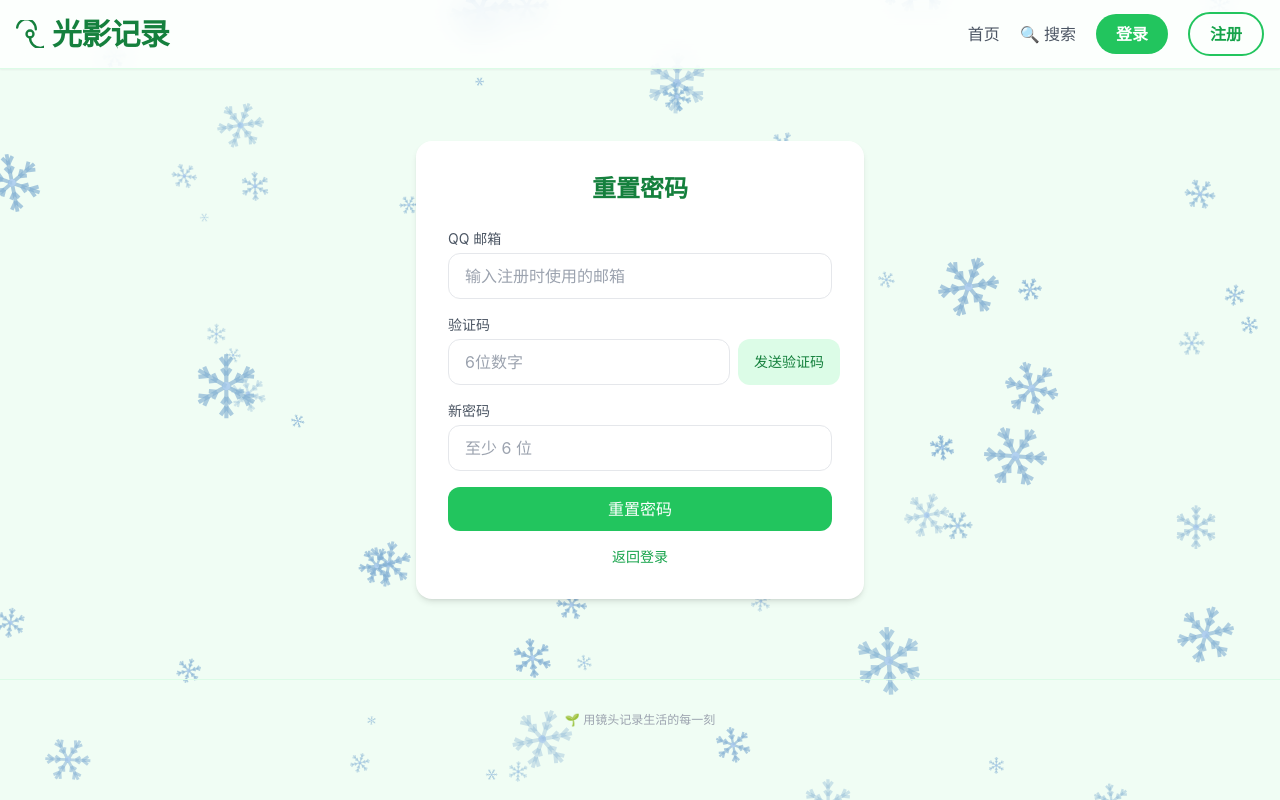
After one commit to 1204940764/web-study, a Flask app: page /forgot-password in a window 1280 px wide. The commit adds this page. Run offline with Flask 3, Linux system fonts and the light colour scheme; some libraries are stand-ins or nearby versions.

Commit message:
feat: add password change in profile and forgot password flow
- Profile: add change password form (old + new + confirm)
- Forgot password: email verification code + new password
- Add "forgot password?" link on login page
- Fix announcement deletion FK constraint error

Co-Authored-By: Claude Opus 4.7 <noreply@anthropic.com>

```diff
--- a/app/admin/routes.py
+++ b/app/admin/routes.py
@@ -1,7 +1,7 @@
 from flask import Blueprint, render_template, redirect, url_for, flash, request
 from flask_login import login_required, current_user
 from app.extensions import db
-from app.models import User, Photo, Comment, Announcement
+from app.models import User, Photo, Comment, Announcement, AnnouncementView
 from app.decorators import admin_required
 
 admin_bp = Blueprint('admin', __name__, url_prefix='/admin')
@@ -121,6 +121,7 @@ def create_announcement():
 @admin_required
 def delete_announcement(ann_id):
     ann = Announcement.query.get_or_404(ann_id)
+    AnnouncementView.query.filter_by(announcement_id=ann_id).delete()
     db.session.delete(ann)
     db.session.commit()
     flash('公告已删除', 'success')
--- a/app/auth/routes.py
+++ b/app/auth/routes.py
@@ -88,3 +88,52 @@ def logout():
     logout_user()
     flash('已退出登录', 'success')
     return redirect(url_for('main.index'))
+
+
+@auth_bp.route('/forgot-password', methods=['GET', 'POST'])
+def forgot_password():
+    if current_user.is_authenticated:
+        return redirect(url_for('main.index'))
+
+    if request.method == 'POST':
+        email = request.form.get('email', '').strip()
+        new_pw = request.form.get('new_password', '').strip()
+        code = request.form.get('code', '').strip()
+
+        error = None
+        if not email or '@' not in email:
+            error = '请输入有效的邮箱地址'
+        elif not User.query.filter_by(email=email).first():
+            error = '该邮箱未注册'
+        elif len(new_pw) < 6:
+            error = '密码至少 6 位'
+        elif not code:
+            error = '请输入验证码'
+        else:
+            v = EmailVerification.valid_code(email, code)
+            if not v:
+                error = '验证码错误或已过期'
+
+        if error:
+            flash(error, 'error')
+        else:
+            user = User.query.filter_by(email=email).first()
+            user.set_password(new_pw)
+            v.mark_used()
+            db.session.commit()
+            flash('密码重置成功，请登录', 'success')
+            return redirect(url_for('auth.login'))
+
+    return render_template('forgot_password.html')
+
+
+@auth_bp.route('/forgot-password/send-code', methods=['POST'])
+def send_forgot_code():
+    email = request.form.get('email', '').strip()
+    if not email or not User.query.filter_by(email=email).first():
+        return {'ok': False, 'msg': '该邮箱未注册'}
+    try:
+        send_verification_email(email)
+        return {'ok': True}
+    except Exception as e:
+        return {'ok': False, 'msg': '发送失败，请检查邮件服务配置'}
--- /dev/null
+++ b/app/templates/forgot_password.html
@@ -0,0 +1,91 @@
+{% extends "base.html" %}
+{% block title %}忘记密码{% endblock %}
+
+{% block content %}
+<div class="max-w-md mx-auto mt-10">
+    <div class="bg-white rounded-2xl shadow-md p-8">
+        <h2 class="text-2xl font-bold text-nature-700 mb-6 text-center">重置密码</h2>
+
+        <form method="POST" class="space-y-4">
+            <div>
+                <label class="block text-sm text-gray-600 mb-1">QQ 邮箱</label>
+                <input type="email" name="email" id="email" required
+                       class="w-full px-4 py-2.5 border border-gray-200 rounded-xl focus:outline-none focus:ring-2 focus:ring-nature-300"
+                       placeholder="输入注册时使用的邮箱">
+            </div>
+            <div>
+                <label class="block text-sm text-gray-600 mb-1">验证码</label>
+                <div class="flex gap-2">
+                    <input type="text" name="code" required maxlength="6"
+                           class="flex-1 px-4 py-2.5 border border-gray-200 rounded-xl focus:outline-none focus:ring-2 focus:ring-nature-300"
+                           placeholder="6位数字">
+                    <button type="button" id="send-code-btn" onclick="sendCode()"
+                            class="px-4 py-2.5 bg-nature-100 text-nature-700 rounded-xl hover:bg-nature-200 font-medium text-sm whitespace-nowrap transition">
+                        发送验证码
+                    </button>
+                </div>
+            </div>
+            <div>
+                <label class="block text-sm text-gray-600 mb-1">新密码</label>
+                <input type="password" name="new_password" required minlength="6"
+                       class="w-full px-4 py-2.5 border border-gray-200 rounded-xl focus:outline-none focus:ring-2 focus:ring-nature-300"
+                       placeholder="至少 6 位">
+            </div>
+            <button type="submit"
+                    class="w-full bg-nature-500 text-white py-2.5 rounded-xl hover:bg-nature-600 font-medium transition">
+                重置密码
+            </button>
+        </form>
+
+        <p class="text-center text-sm text-gray-400 mt-4">
+            <a href="/login" class="text-nature-600 hover:underline">返回登录</a>
+        </p>
+    </div>
+</div>
+
+<script>
+var countdown = 0;
+function sendCode() {
+    var btn = document.getElementById('send-code-btn');
+    var email = document.getElementById('email').value.trim();
+    if (!email) { alert('请先输入邮箱'); return; }
+    if (countdown > 0) return;
+
+    btn.disabled = true;
+    btn.textContent = '发送中...';
+
+    fetch('/forgot-password/send-code', {
+        method: 'POST',
+        headers: {'Content-Type': 'application/x-www-form-urlencoded'},
+        body: 'email=' + encodeURIComponent(email)
+    }).then(function(r) { return r.json(); }).then(function(data) {
+        if (data.ok) {
+            countdown = 60;
+            btn.textContent = countdown + 's 后重发';
+            btn.classList.add('bg-gray-100', 'text-gray-400');
+            btn.classList.remove('bg-nature-100', 'text-nature-700');
+            var timer = setInterval(function() {
+                countdown--;
+                if (countdown <= 0) {
+                    clearInterval(timer);
+                    btn.disabled = false;
+                    btn.textContent = '发送验证码';
+                    btn.classList.remove('bg-gray-100', 'text-gray-400');
+                    btn.classList.add('bg-nature-100', 'text-nature-700');
+                } else {
+                    btn.textContent = countdown + 's 后重发';
+                }
+            }, 1000);
+        } else {
+            alert(data.msg || '发送失败');
+            btn.disabled = false;
+            btn.textContent = '发送验证码';
+        }
+    }).catch(function() {
+        alert('网络错误');
+        btn.disabled = false;
+        btn.textContent = '发送验证码';
+    });
+}
+</script>
+{% endblock %}
--- a/app/templates/login.html
+++ b/app/templates/login.html
@@ -28,6 +28,9 @@
         <p class="text-center text-sm text-gray-400 mt-4">
             还没有账号？<a href="/register" class="text-nature-600 hover:underline">去注册</a>
         </p>
+        <p class="text-center text-sm text-gray-400 mt-2">
+            <a href="/forgot-password" class="text-gray-400 hover:text-nature-600 transition">忘记密码？</a>
+        </p>
     </div>
 </div>
 {% endblock %}
```
Also changed, not shown: app/templates/profile.html (+40 -6 lines), app/user/routes.py (+29 -0 lines).
